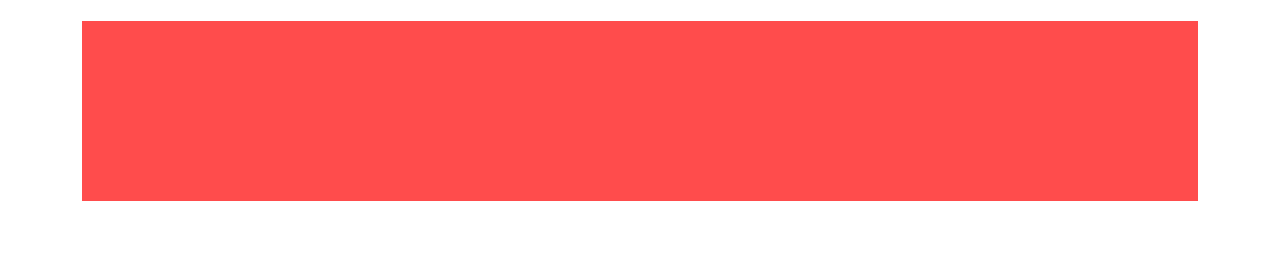
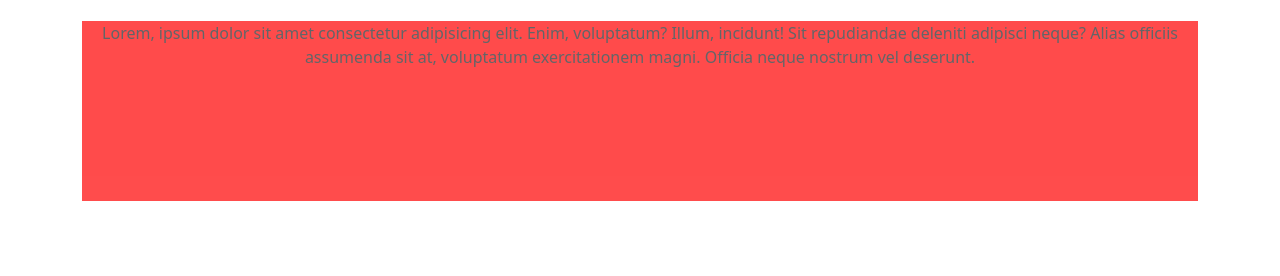
Before and after one commit to martinveron/mi_repositorio, a plain HTML site: page index.html in a window 1280 px wide. Shown: the part 79-355 px from the top of the page. Drawn offline with nearby package versions, Linux system fonts and the light colour scheme.

Commit message:
se agrega texto de prueba al banner

```diff
--- a/index.html
+++ b/index.html
@@ -34,7 +34,7 @@
     </header>
 
     <main class="container mt-5">
-        <div class="banner"></div>
+        <div class="banner"><p class="d-flex text-center">Lorem, ipsum dolor sit amet consectetur adipisicing elit. Enim, voluptatum? Illum, incidunt! Sit repudiandae deleniti adipisci neque? Alias officiis assumenda sit at, voluptatum exercitationem magni. Officia neque nostrum vel deserunt.</p></div>
     </main>
 
     <section class="productos-destacados">
```
